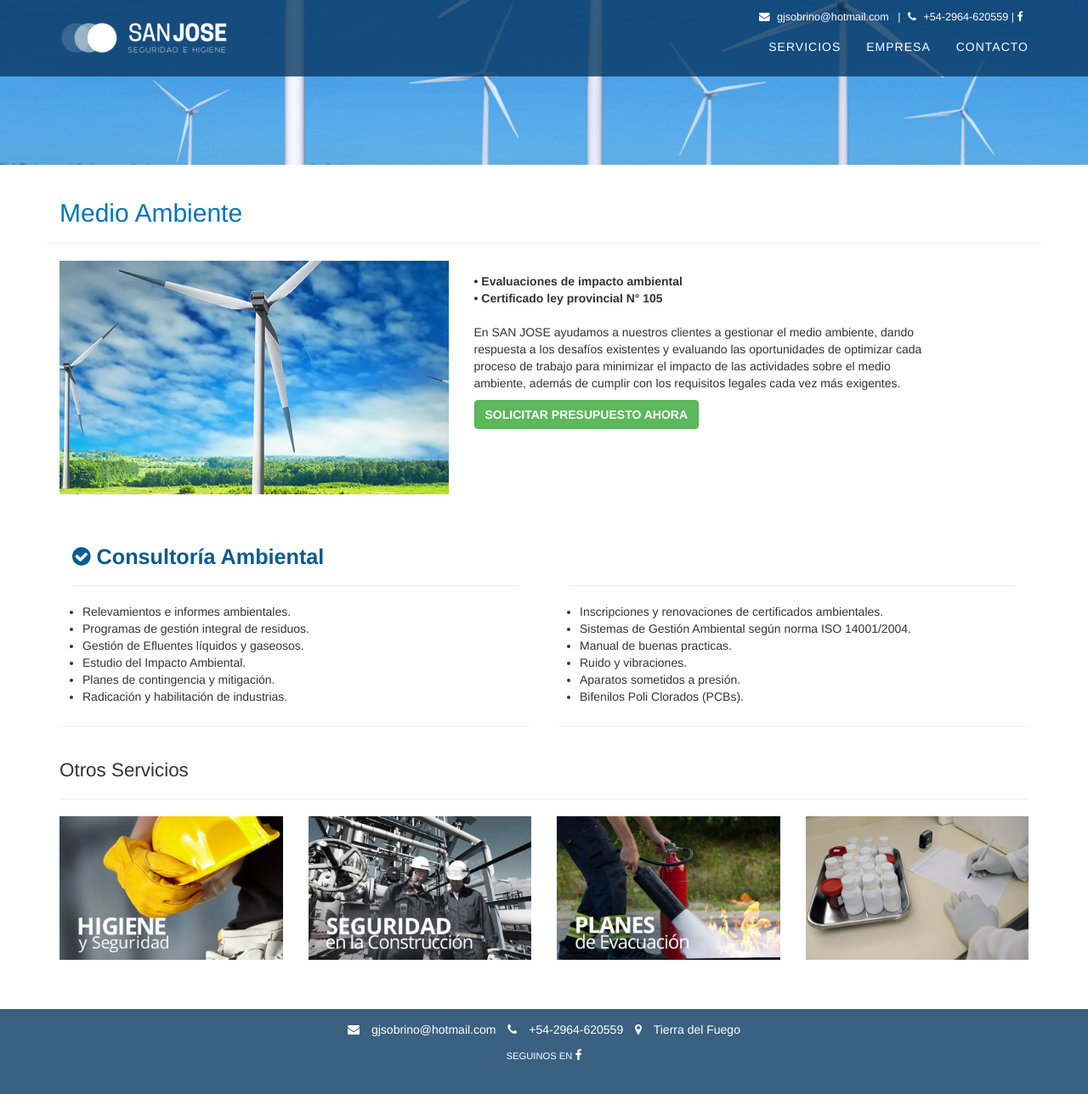
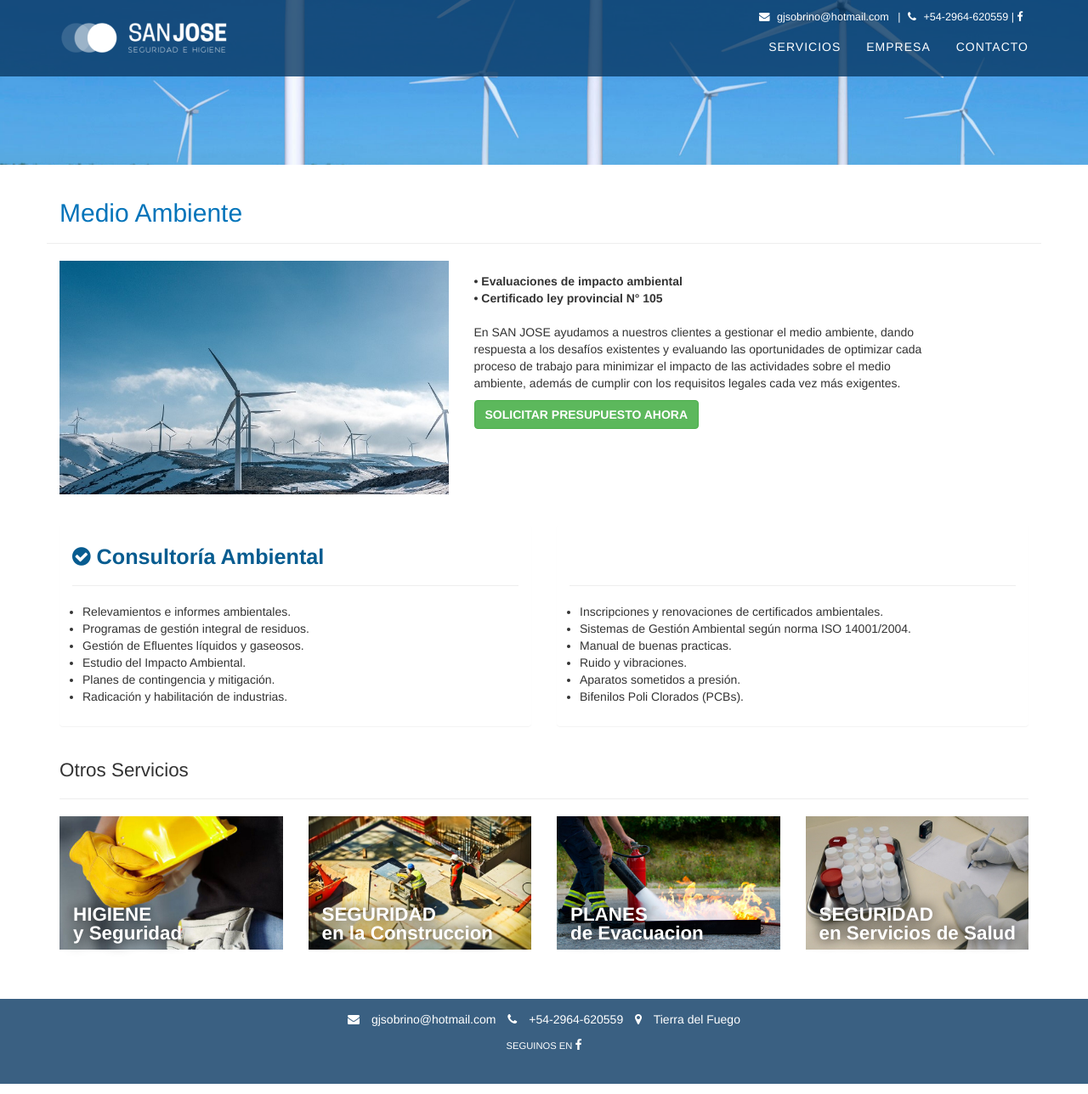
Before and after one commit to somosliana/seguridadhigienetdf.com, a Jekyll site: the page built from medio-ambiente.html, in a window 1280 px wide and 1288 px high. Shown: the whole window at 85% size. Built offline with Jekyll 4.4.1, drawn with Linux system fonts in a browser that asks for light colours; nearby versions of some CDN libraries.

Commit message:
Fix Images

```diff
--- a/_includes/index/carousel.html
+++ b/_includes/index/carousel.html
@@ -66,7 +66,7 @@
       <div class="fill" style="background-image:url('images/seguridad-para-servicios-de-salud-slider.jpg');"></div>
       <div class="carousel-caption">
         <div class="intro-message">
-          <h1 class="wow fadeIn" data-wow-delay=".1s">Seguridad para Servicios de Salud</h1>
+          <h1 class="wow fadeIn" data-wow-delay=".1s">Seguridad en Servicios de Salud</h1>
           <h2 class="wow fadeIn" data-wow-delay=".1s">Trámites Ley 1346 GCBA y Provinciales, Planos de
             Evacuacion y Presentación en Defensa Civil</h2>
           <ul class="list-inline intro-social-buttons wow zoomInRight" data-wow-delay=".7s">
--- a/_includes/index/nosotros.html
+++ b/_includes/index/nosotros.html
@@ -11,6 +11,6 @@
                 en la material.</p>
         </div>
         <div class="col-md-5">
-            <img src="images/seguridad-en-la-construccion-big.jpg" class="img-responsive">
+            <img src="images/porque-elegirnos.jpg" class="img-responsive">
         </div>
     </div>
--- a/_includes/index/servicio.html
+++ b/_includes/index/servicio.html
@@ -6,7 +6,7 @@
           src="{{ include.img }}"
           alt=""
         />
-        <div style="position: absolute; bottom: 8px; left: 16px; text-shadow: 2px 2px 3px rgba(0,0,0,0.6);">
+        <div style="position: absolute; bottom: 8px; left: 16px; text-shadow: 0px 0px 15px rgba(0, 0, 0, 1);">
           <h1 style="margin-top: 0px; margin-bottom: 0px; line-height: 30px; font-weight: 900;">{{ include.h1 }}</h1>
           <h2 style="margin-top: 0px; margin-bottom: 0px; line-height: 30px; font-weight: 500;">{{ include.h2 }}</h2>
         </div>
--- a/_includes/index/servicios.html
+++ b/_includes/index/servicios.html
@@ -41,8 +41,8 @@
       encuentran altamente."
   %}
   {% include index/servicio.html
-    h1="MEDIO<br>AMBIENTE"
-    h2=""
+    h1="MEDIO"
+    h2="AMBIENTE"
     href="medio-ambiente.html"
     img="images/medio-ambiente-big.jpg"
     p="Proveemos un servicio totalmente
--- a/_includes/otro-servicio.html
+++ b/_includes/otro-servicio.html
@@ -1,9 +1,15 @@
 <div class="col-md-3 col-sm-6">
-  <a href="{{ include.href }}"
-    ><img
-      class="img-responsive img-portfolio img-hover"
-      src="{{ include.image }}"
-      alt="{{ include.title }}"
-      title="{{ include.title }}"
-  /></a>
+  <a href="{{ include.href }}">
+    <div style="position: relative; text-align: left; color: white;">
+      <img
+        class="img-responsive img-portfolio img-hover"
+        src="{{ include.img }}"
+        alt=""
+      />
+      <div style="position: absolute; bottom: 8px; left: 16px; text-shadow: 0px 0px 15px rgba(0, 0, 0, 1);">
+        <h2 style="margin-top: 0px; margin-bottom: 0px; line-height: 1; font-weight: 900;">{{ include.h1 }}</h2>
+        <h2 style="margin-top: 0px; margin-bottom: 0px; line-height: 1; font-weight: 900;">{{ include.h2 }}</h2>
+      </div>
+    </div>
+  </a>
 </div>
--- a/_includes/otros-servicios.html
+++ b/_includes/otros-servicios.html
@@ -4,22 +4,22 @@
       <hr>
     </div>
     {% if page.title != "Higiene y Seguridad" %}
-    {% include otro-servicio.html href="higiene-y-seguridad.html" image="images/higiene-y-seguridad.jpg" title="Higiene y Seguridad"%}
+    {% include otro-servicio.html href="higiene-y-seguridad.html" img="images/higiene-y-seguridad-big.jpg" h1="HIGIENE" h2="y Seguridad"%}
     {% endif %}
 
     {% if page.title != "Seguridad en la Construccion" %}
-    {% include otro-servicio.html href="seguridad-en-la-construccion.html" image="images/seguridad-en-la-construccion.jpg" title="Seguridad en la Construccion"%}
+    {% include otro-servicio.html href="seguridad-en-la-construccion.html" img="images/seguridad-en-la-construccion-big.jpg" h1="SEGURIDAD" h2="en la Construccion"%}
     {% endif %}
 
     {% if page.title != "Planes de Evacuacion" %}
-    {% include otro-servicio.html href="planes-de-evacuacion.html" image="images/planes-de-evacuacion.jpg" title="Planes de Evacuacion"%}
+    {% include otro-servicio.html href="planes-de-evacuacion.html" img="images/planes-de-evacuacion-big.jpg" h1="PLANES" h2="de Evacuacion"%}
     {% endif %}
 
     {% if page.title != "Seguridad para servicios de Salud" %}
-    {% include otro-servicio.html href="seguridad-para-servicios-de-salud.html" image="images/seguridad-para-servicios-de-salud.jpg" title="Seguridad para Servicios de Salud"%}
+    {% include otro-servicio.html href="seguridad-para-servicios-de-salud.html" img="images/seguridad-para-servicios-de-salud-big.jpg" h1="SEGURIDAD" h2="en Servicios de Salud"%}
     {% endif %}
 
     {% if page.title != "Medio Ambiente" %}
-    {% include otro-servicio.html href="medio-ambiente.html" image="images/medio-ambiente.jpg" title="Medio Ambiente"%}
+    {% include otro-servicio.html href="medio-ambiente.html" img="images/medio-ambiente-big.jpg" h1="MEDIO" h2="AMBIENTE"%}
     {% endif %}
 </div>
```
Also changed, not shown: favicon.ico, images/higiene-y-seguridad.jpg (deleted), images/isotipo.png (added), images/medio-ambiente-big.jpg, images/medio-ambiente.jpg (deleted), images/person-in-white-hand-gloves-writing-on-white-paper-207601.jpg (deleted), images/planes-de-evacuacion.jpg (deleted), images/porque-elegirnos.jpg (added), images/seguridad-en-la-construccion-big.jpg, images/seguridad-en-la-construccion.jpg (deleted), images/seguridad-para-servicios-de-salud-big.jpg, images/seguridad-para-servicios-de-salud.jpg (deleted), 1 other file.
